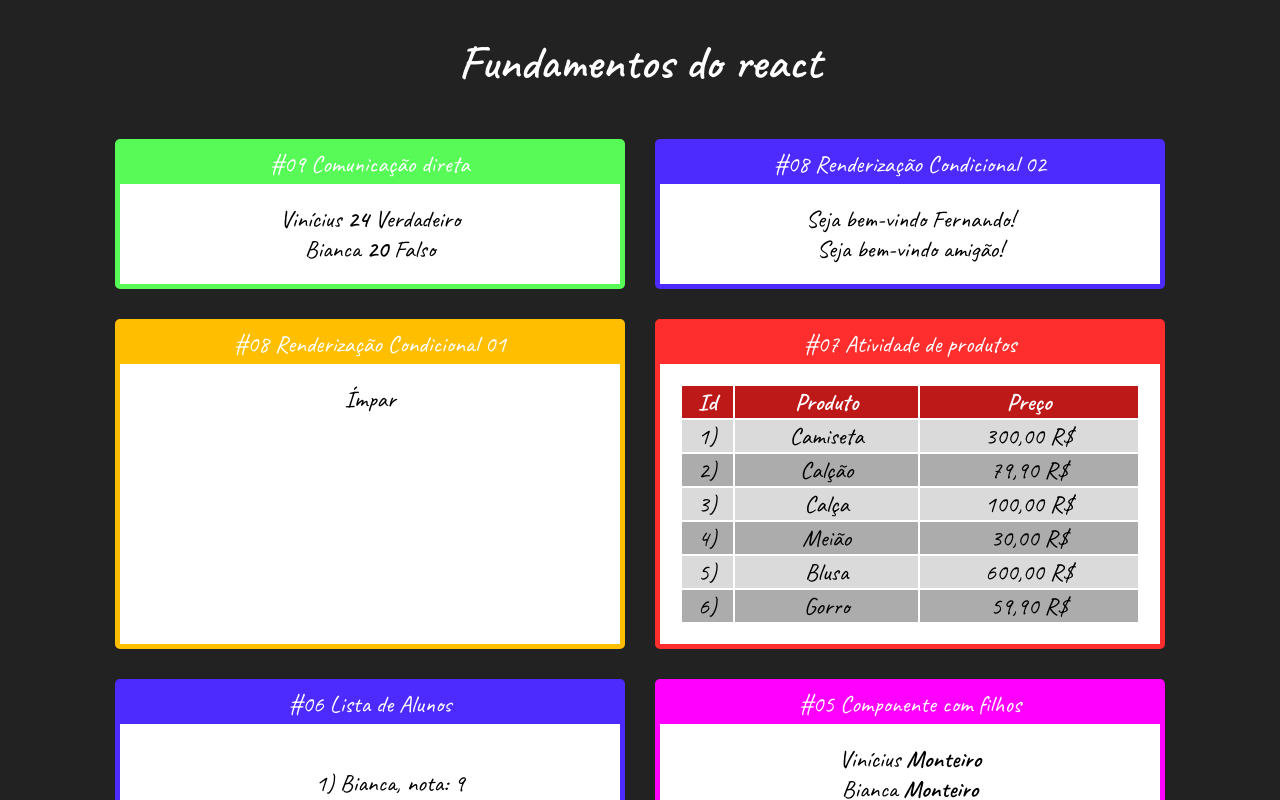
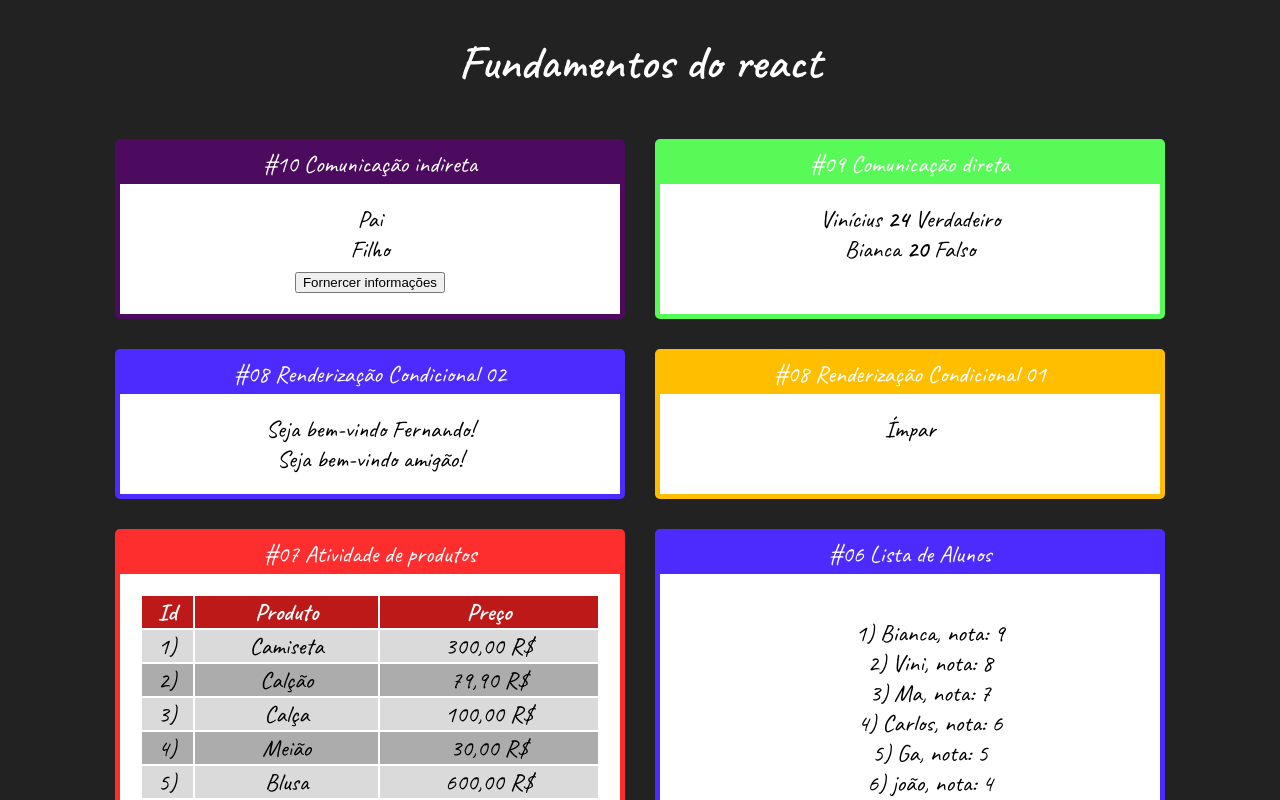
Before and after one commit to viniciusFUU/fundamentos-react, a React (Create React App) app: page / in a window 1280 px wide. Shown: the top 800 px of the page. Built offline with nearby package versions, Linux system fonts and the light colour scheme.

Commit message:
class 10 indirect comunication #01

```diff
--- a/src/App.jsx
+++ b/src/App.jsx
@@ -13,12 +13,17 @@ import ListaProdutos from "./components/repeticao/ListaProdutos";
 import ParOuImpar from "./components/condicional/ParOuImpar";
 import UsuarioInfo from "./components/condicional/UsuarioInfo";
 import ComunicacaoDireta from "./components/comunicacao/DiretaPai";
+import ComunicacaoIndireta from "./components/comunicacao/IndiretaPai";
 
 export default () => (
   <div id="app">
     <h1>Fundamentos do react</h1>
 
     <div className="Cards">
+      <Card titulo="#10 Comunicação indireta" color="#4C0B5F">
+        <ComunicacaoIndireta></ComunicacaoIndireta>
+      </Card>
+
       <Card titulo="#09 Comunicação direta" color="#58FA58">
         <ComunicacaoDireta></ComunicacaoDireta>
       </Card>
--- /dev/null
+++ b/src/components/comunicacao/IndiretaFilho.jsx
@@ -0,0 +1,15 @@
+import React from "react";
+
+export default (props) => {
+  return (
+    <div>
+      <div>Filho</div>
+      <button onClick={
+         (e) => {
+            props.quandoClicar ('João', 53, true)
+      }}>
+        Fornercer informações
+      </button>
+    </div>
+  );
+};
--- /dev/null
+++ b/src/components/comunicacao/IndiretaPai.jsx
@@ -0,0 +1,15 @@
+import React from "react";
+import IndiretaFilho from './IndiretaFilho'
+
+export default props => {
+
+    function fornecerInformacoes (nome, idade, nerd) {
+        console.log(nome, idade, nerd);
+    }
+    return (
+        <div>
+            <div>Pai</div>
+            <IndiretaFilho quandoClicar={fornecerInformacoes}></IndiretaFilho>
+        </div>
+    )
+}
```
